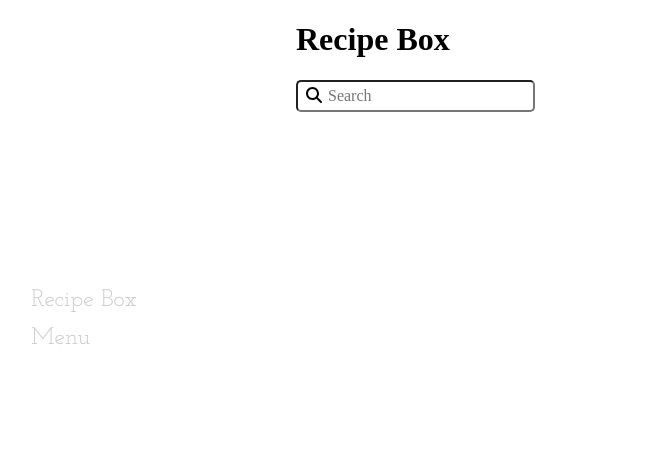
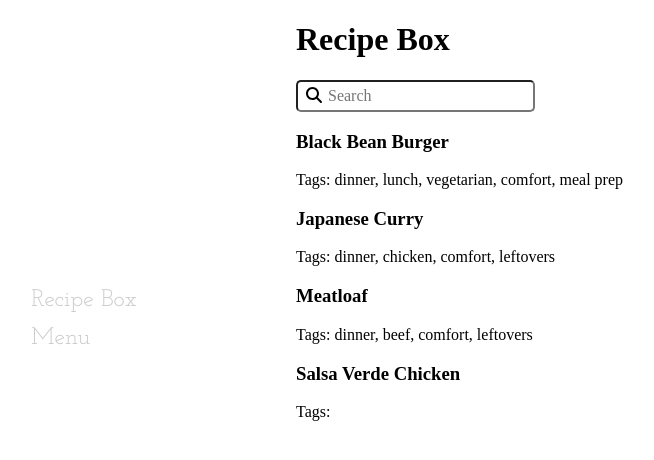
Before and after one commit to darintrimillos/buttle, a React (Create React App) app: page / in a window 1280 px wide. Shown: the top 460 px of the page, without its empty margins (36-690 px from the left). Built offline with nearby package versions, Linux system fonts and the light colour scheme.

Commit message:
display recipes

```diff
--- a/src/data/recipes/black_bean_burger.js
+++ b/src/data/recipes/black_bean_burger.js
@@ -7,7 +7,7 @@ const black_bean_burger = {
         "lunch",
         "vegetarian",
         "comfort",
-        "leftovers"
+        "meal prep"
     ],
     "ingredients": [
         "2 (14-oz) cans black beans",
--- /dev/null
+++ b/src/pages/RecipeBox/RecipeBox.js
@@ -0,0 +1,33 @@
+import { useRecipes } from 'hooks/use-recipes';
+import { Search } from 'components/Search/Search';
+import styles from './RecipeBox.module.scss';
+
+const RecipeBox = () => {
+    const { recipes } = useRecipes();
+
+    return (
+        <div>
+            <h1>Recipe Box</h1>
+            <Search />
+
+            <div className={styles.recipes}>
+                {recipes.map((recipe) => (
+                    <Recipe recipe={recipe} key={recipe.slug} />
+                ))}
+            </div>
+        </div>
+    );
+};
+
+const Recipe = ({ recipe, ...rest }) => {
+    const tags = recipe.tags?.join(', ');
+
+    return (
+        <div className={styles.recipe} {...rest}>
+            <h3>{recipe.name}</h3>
+            <p>Tags: {tags}</p>
+        </div>
+    );
+};
+
+export { RecipeBox };
--- a/src/pages/index.js
+++ b/src/pages/index.js
@@ -1,3 +1,3 @@
 export * from './Menu/Menu';
-export * from './recipes/Recipe';
-export * from './recipes/RecipeBox';
+export * from './RecipeBox/Recipe';
+export * from './RecipeBox/RecipeBox';
--- a/src/pages/recipes/RecipeBox.js
+++ /dev/null
@@ -1,15 +0,0 @@
-import { useRecipes } from 'hooks/use-recipes';
-import { Search } from 'components/Search/Search';
-
-const RecipeBox = () => {
-    const { recipes } = useRecipes();
-
-    return (
-        <div>
-            <h1>Recipe Box</h1>
-            <Search />
-        </div>
-    );
-};
-
-export { RecipeBox };
```
Also changed, not shown: src/pages/RecipeBox/Recipe.js (renamed from src/pages/recipes/Recipe.js), src/pages/RecipeBox/RecipeBox.module.scss (added).
